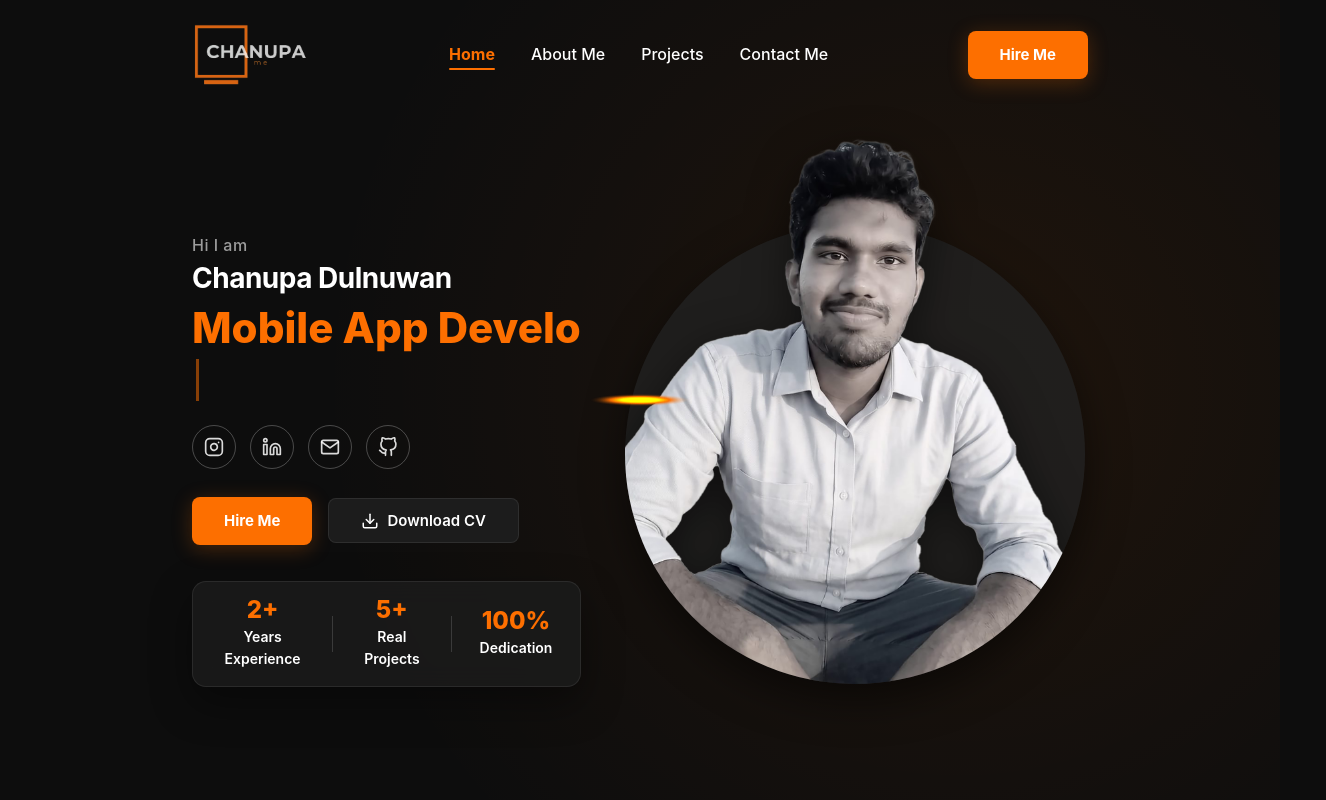
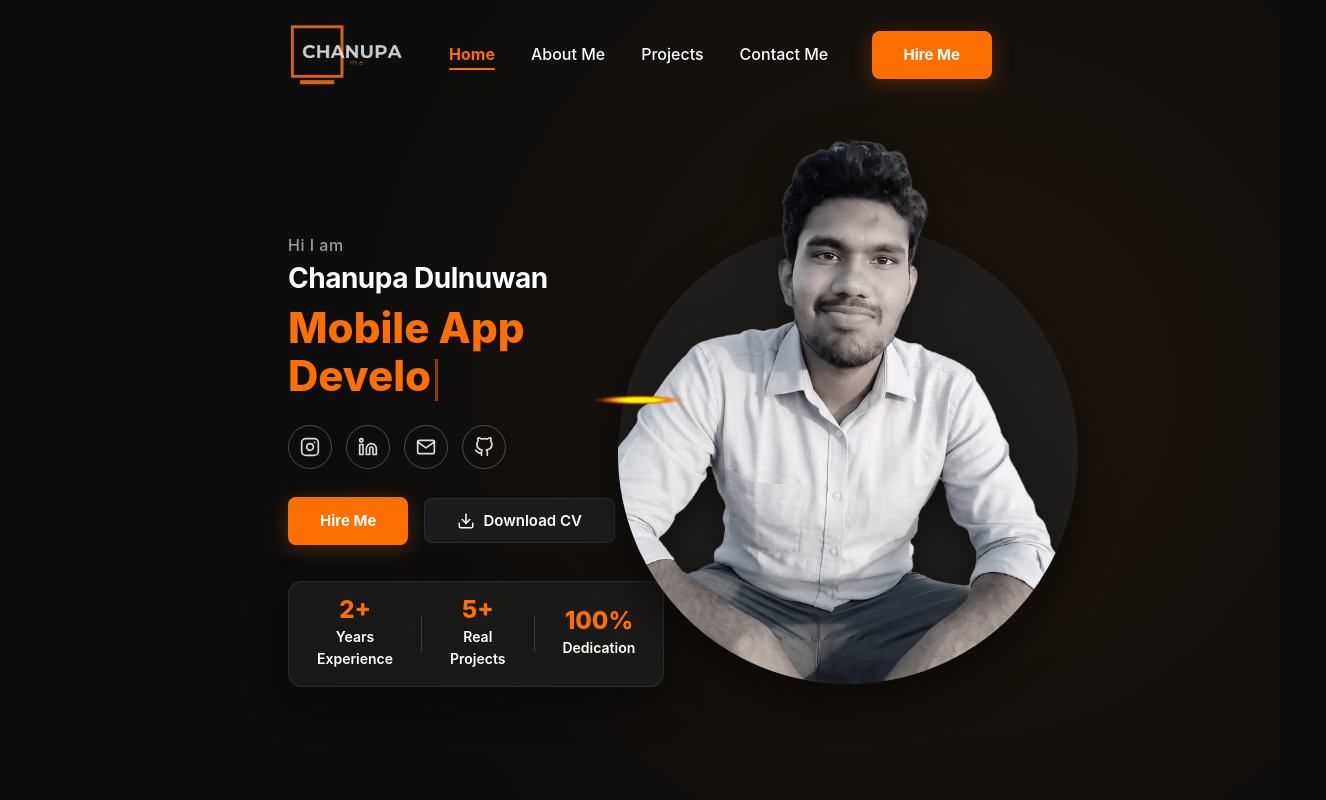
Before and after one commit to chanupadulnuwan/chanupa-portfolio, a React (Vite) app: page / in a window 1280 px wide. Shown: the top 800 px of the page, 1326 px wide, since content can reach past the window. Built offline with nearby package versions, Linux system fonts and the light colour scheme.

Commit message:
style: set container side padding gap strictly to 3 inches

```diff
--- a/src/index.css
+++ b/src/index.css
@@ -64,7 +64,7 @@ button {
   width: 100%;
   max-width: 100%;
   margin: 0 auto;
-  padding: 0 2in;
+  padding: 0 3in;
 }
 
 @media (max-width: 1200px) {
```
